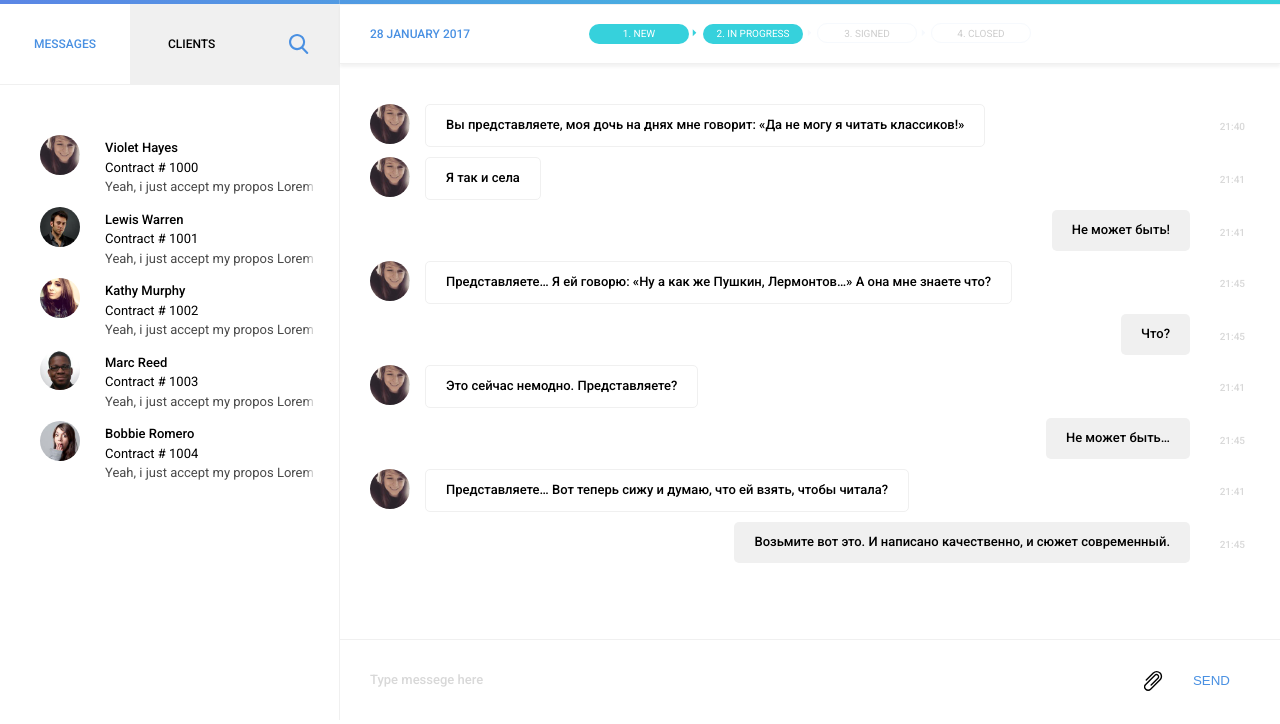
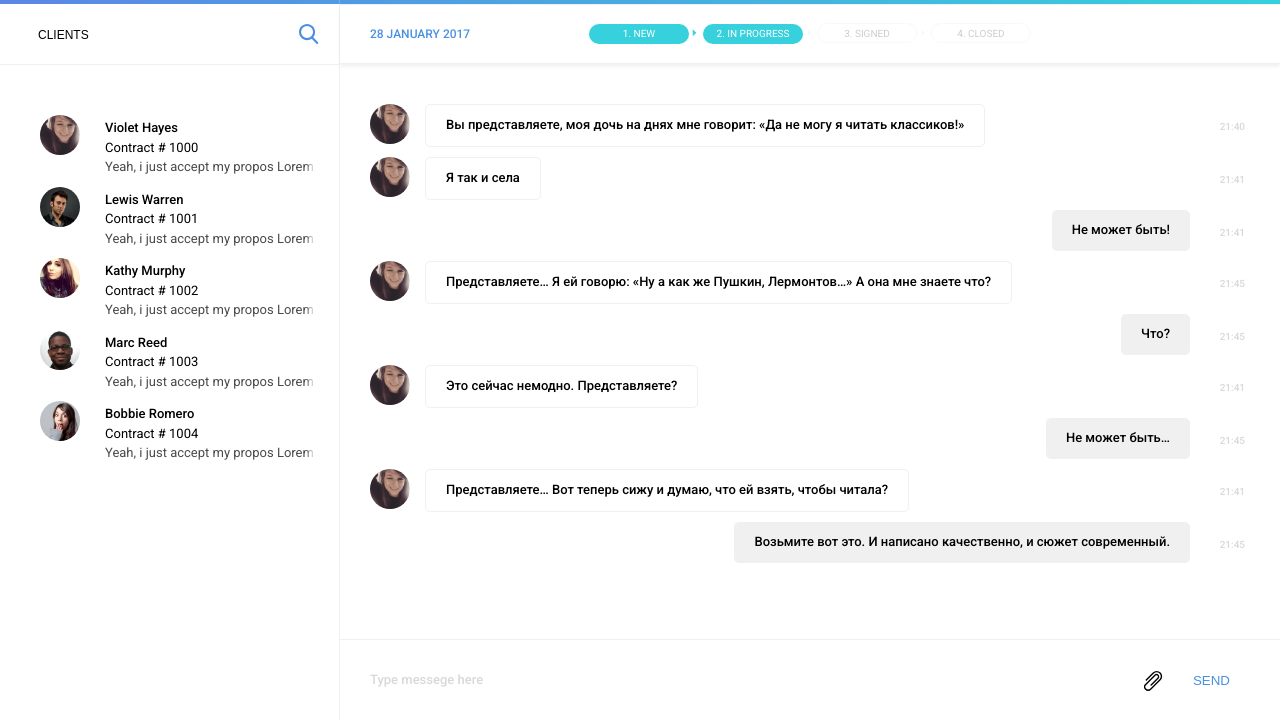
Before and after one commit to dimakrsna/messenger, a React app: page / in a window 1280 px wide. Shown: the part 76-800 px from the top of the page. Built offline with nearby package versions, Linux system fonts and the light colour scheme.

Commit message:
начал делать поиск

```diff
--- /dev/null
+++ b/src/components/sidebar/Search.js
@@ -0,0 +1,26 @@
+import React from 'react';
+import {mainData} from "./../../data/mainData";
+
+export class Search extends React.Component {
+    constructor(props){
+        super(props);
+        this.state = {mainData: mainData};
+    }
+
+    test(event, state) {
+        let value = event.target.value;
+
+        console.log(value);
+        console.log(state);
+    }
+
+    render() {
+        return (
+            <div className="search">
+                <label className="search__icon" htmlFor="searchInput"></label>
+                <input type="text" placeholder="CLIENTS" id="searchInput" className="search__input"
+                       onChange={(event) => ( this.test(event, this.state) )}/>
+            </div>
+        )
+    }
+}
--- a/src/components/sidebar/Sidebar.js
+++ b/src/components/sidebar/Sidebar.js
@@ -1,13 +1,13 @@
 import React from 'react';
 import {ContactsList} from "./ContactsList";
+import {Search} from "./Search";
 
 export class Sidebar extends React.Component {
     render() {
         return (
             <aside className="sidebar">
                 <header className="aside-nav clear">
-                    <a href="#" className="aside-nav__mess" onClick={(e) => e.preventDefault()}>messages</a>
-                    <a href="#" className="aside-nav__search" onClick={(e) => e.preventDefault()}>CLIENTS</a>
+                    <Search />
                 </header>
                 <ContactsList/>
             </aside>
--- a/src/css/style.css
+++ b/src/css/style.css
@@ -1,4 +1,5 @@
 @import url('https://fonts.googleapis.com/css?family=Roboto:400,500,900&subset=cyrillic');
+
 /*==================================
 			C O M M O N  S T Y L E S
 ====================================*/
@@ -370,8 +371,6 @@ figure embed {
 }
 
 .aside-nav__search {
-  width: 209px;
-  background: #f0f0f0;
     color: #000;
     padding-left: 38px;
     position: relative;
@@ -392,6 +391,39 @@ figure embed {
     right: 30px;
     top: 30px;
 }
+
+.search {
+    position: relative;
+    height: 60px;
+    padding-left: 38px;
+    line-height: 60px;
+    background: #fff;
+}
+
+.search__icon {
+    display: inline-block;
+    width: 20px;
+    height: 20px;
+    background: url("/img/icons.svg");
+    background-position: 0 -104px;
+    position: absolute;
+    right: 20px;
+    top: 20px;
+    cursor: pointer;
+}
+
+.search__input {
+    height: 50px;
+    width: 100%;
+    padding-right: 50px;
+    line-height: 50px;
+    font-size: 0.75em;
+    font-weight: 500;
+}
+
+.search__input::-webkit-input-placeholder { color: #000; }
+.search__input::-moz-placeholder          { color: #000; } /* Firefox 19+ */
+.search__input:-ms-input-placeholder      { color: #000; }
 
     /*CLIENT-ITEM*/
 
@@ -804,6 +836,7 @@ figure embed {
 .status i {
     font-style: normal;
 }
+
 /*------------------------------
 	RESPONSIVE max-width: 1200px
 -------------------------------*/
@@ -812,7 +845,6 @@ figure embed {
     /*-----------------
           HEADER 1200px
       ------------------*/
-
     .header__logo-wrap {
         position: absolute;
         top: 0;
@@ -827,7 +859,6 @@ figure embed {
     }
 
     /*ASIDE-BTN*/
-
     .aside-btn {
         display: block;
     }
@@ -835,7 +866,6 @@ figure embed {
     /*-----------------
           SIDEBAR 1200px
       ------------------*/
-
     .sidebar {
         position: absolute;
         background: #fff;
@@ -852,7 +882,6 @@ figure embed {
     }
 
     /*CLIENT-ITEM*/
-
     .client-item {
         padding-left: 25px;
     }
@@ -860,14 +889,12 @@ figure embed {
     /*-----------------
           MESSENGER 1200px
       ------------------*/
-
     .messenger {
         width: 100%;
         float: none;
     }
 
     /*DIALOGUE*/
-
     .dialogue {
         margin-top: 0;
         padding-top: 60px;
@@ -884,7 +911,6 @@ figure embed {
     /*-----------------
           HEADER 991px
       ------------------*/
-
     .header__menu-wrap {
         margin: 0;
         width: 100%;
@@ -897,7 +923,6 @@ figure embed {
     }
 
     /*ASIDE-BTN*/
-
     .aside-btn {
         position: absolute;
         left: 0px;
@@ -913,13 +938,11 @@ figure embed {
     }
 
     /*HAMB-BTN*/
-
     .hamb-btn {
         display: block;
     }
 
     /*TOP-MENU*/
-
     .top-menu {
         position: absolute;
         width: 290px;
@@ -951,7 +974,6 @@ figure embed {
     }
 
     /*USER*/
-
     .user--top {
         float: right;
         height: 60px;
@@ -959,7 +981,6 @@ figure embed {
     }
 
     /*LOGOUT*/
-
     .logout {
         right: 65px;
         top: 18px;
@@ -968,7 +989,6 @@ figure embed {
     /*-----------------
               SIDEBAR 991px
       ------------------*/
-
     .sidebar {
         top: 60px;
         width: 310px;
@@ -981,7 +1001,6 @@ figure embed {
     }
 
     /*ASIDE-NAV*/
-
     .aside-nav__mess,
     .aside-nav__search {
         height: 60px;
@@ -999,8 +1018,16 @@ figure embed {
         right: 25px;
     }
 
+    .search {
+        height: 50px;
+        line-height: 50px;
+    }
+
+    .search__icon {
+        top: 15px;
+    }
+
     /*CLIENTS*/
-
     .clients {
         padding-top: 5px;
         height: -webkit-calc(100% - 60px);
@@ -1008,7 +1035,6 @@ figure embed {
     }
 
     /*CLIENT-ITEM*/
-
     .client-item {
         padding-left: 15px;
         padding-top: 10px;
@@ -1027,7 +1053,6 @@ figure embed {
     /*-----------------
           MESSENGER 991px
       ------------------*/
-
     .messenger {
         height: -webkit-calc(100% - 60px);
         height: calc(100% - 60px);
@@ -1038,7 +1063,6 @@ figure embed {
     }
 
     /*STATUS*/
-
     .status {
         text-align: right;
     }
@@ -1048,13 +1072,11 @@ figure embed {
     }
 
     /*DIALOGUE*/
-
     .dialogue .ps__scrollbar-y-rail {
         right: 5px !important;
     }
 
     /*INBOX*/
-
     .inbox {
         display: none !important;
     }
@@ -1068,9 +1090,7 @@ figure embed {
     /*-----------------
           MESSENGER 767px
       ------------------*/
-
     /*STATUS*/
-
     .status__item {
         min-width: 20px;
         width: 20px;
@@ -1083,7 +1103,6 @@ figure embed {
     }
 
     /*DIALOGUE*/
-
     .dialogue {
         padding-top: 50px;
     }
@@ -1099,7 +1118,6 @@ figure embed {
     }
 
     /*PROGRESS*/
-
     .progress {
         min-height: 50px;
         padding: 10px 20px;
@@ -1113,7 +1131,6 @@ figure embed {
     }
 
     /*MESSAGE*/
-
     .message {
         padding-left: 70px;
         padding-right: 70px;
@@ -1143,7 +1160,6 @@ figure embed {
 
 @media only screen and (max-width: 500px) {
     /*USER*/
-
     .user--top {
         float: none;
         margin-left: 50px;
@@ -1151,7 +1167,6 @@ figure embed {
     }
 
     /*ENTER-MESS*/
-
     .enter-mess:after {
         right: 125px;
     }
@@ -1171,19 +1186,16 @@ figure embed {
     }
 
     /*LOGOUT*/
-
     .logout {
         right: 55px;
     }
 
     /*HAMB-BTN*/
-
     .hamb-btn {
         right: 10px;
     }
 
     /*ASIDE-BTN*/
-
     .aside-btn {
         width: 48px;
     }
--- a/src/js/main.js
+++ b/src/js/main.js
@@ -48,4 +48,24 @@ $(function () {
         });
     })();
 
+    function searchInputClear(){
+        var $input = $('.search__input'),
+            $label = $('.search__icon'),
+            placeholderValue = $input.attr('placeholder');
+
+        $label.on('click', function(){
+            $input.attr('placeholder', '');
+        });
+
+        $input.on('click', function(){
+            $input.attr('placeholder', '');
+        });
+
+        $input.on('blur', function(){
+            $input.attr('placeholder', placeholderValue);
+        })
+    }
+
+    searchInputClear();
+
 });
```
Also changed, not shown: 1 other file. Lines whose indentation alone changed are shown as unchanged.
